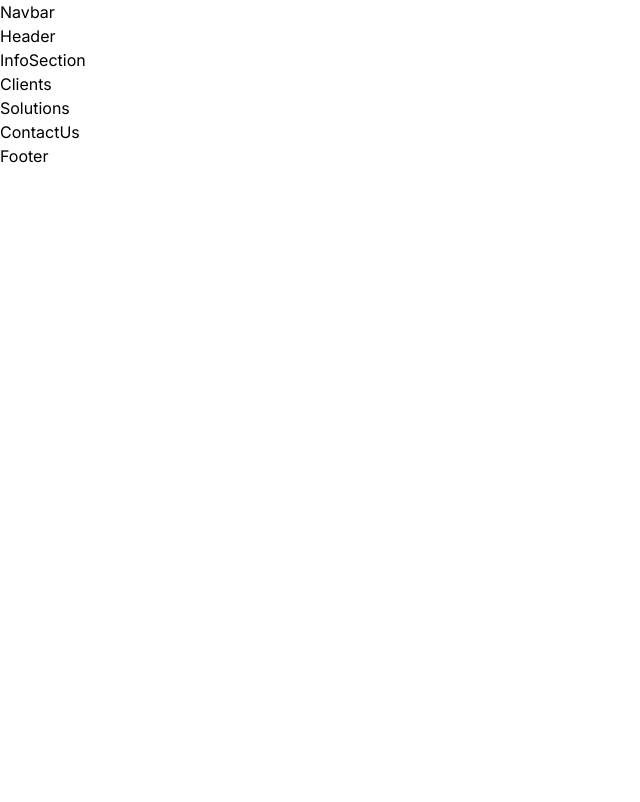
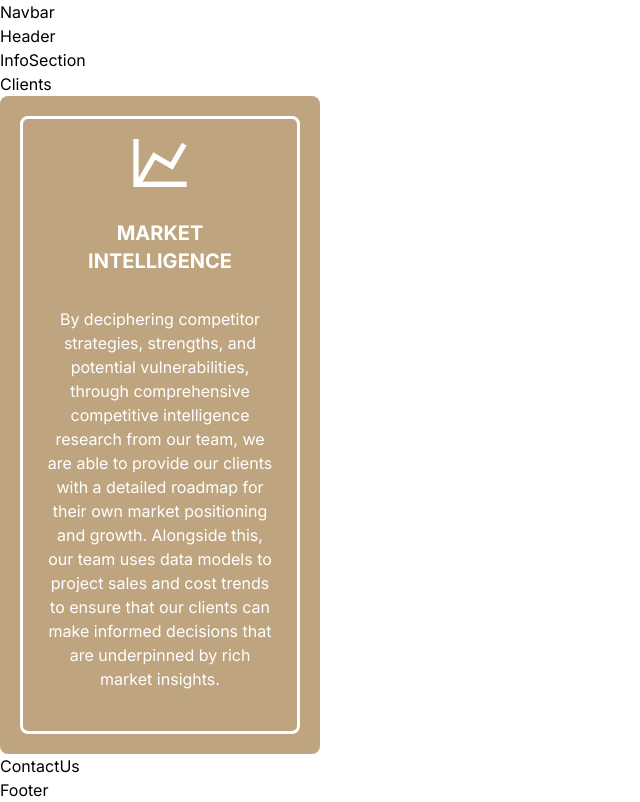
Before and after one commit to acm-ucr/hcg, a Next.js app: page /work in a window 1280 px wide. Shown: the whole page, without its empty margins (0-640 px from the left). Built offline with nearby package versions, Linux system fonts and the light colour scheme.

Commit message:
small tweaks

```diff
--- a/src/app/globals.css
+++ b/src/app/globals.css
@@ -5,6 +5,7 @@
 @theme {
   --color-hcg-black: #1b1919;
   --color-hcg-pastel-brown: #7a6a58;
+  --color-hcg-pastel-brown-secondary: #bfa57f;
   --color-hcg-medium-brown: #81633e;
   --color-hcg-gold: #bb8e57;
   --color-hcg-white: #ffffff;
--- a/src/components/work/SolutionCard.tsx
+++ b/src/components/work/SolutionCard.tsx
@@ -7,16 +7,11 @@ interface SolutionCardProps {
 
 const SolutionCard = ({ cardTitle, cardText, imageSrc }: SolutionCardProps) => {
   return (
-    <div className="max-w-lg rounded-lg bg-[#bfa57f] p-5">
-      <div className="flex flex-col items-center space-y-10 rounded-lg border-3 border-white p-5 text-center text-white">
-        <Image
-          src={imageSrc}
-          alt={"Image of " + cardTitle}
-          width={60}
-          height={60}
-        />
-        <h1 className="text-3xl font-bold">{cardTitle}</h1>
-        <p className="mb-5 text-xl">{cardText}</p>
+    <div className="bg-hcg-pastel-brown-secondary w-1/4 rounded-lg p-5">
+      <div className="flex flex-col items-center space-y-8 rounded-lg border-3 border-white p-5 text-center text-white">
+        <Image src={imageSrc} alt={"Image of " + cardTitle} />
+        <div className="text-xl font-bold">{cardTitle}</div>
+        <p className="text-md mb-5">{cardText}</p>
       </div>
     </div>
   );
--- a/src/components/work/Solutions.tsx
+++ b/src/components/work/Solutions.tsx
@@ -1,5 +1,17 @@
+import SolutionCard from "@/components/work/SolutionCard";
+
+import Trend from "@/public/work/solutions/trend.webp";
+
 const Solutions = () => {
-  return <div>Solutions</div>;
+  return (
+    <div>
+      <SolutionCard
+        cardTitle="MARKET INTELLIGENCE"
+        cardText="By deciphering competitor strategies, strengths, and potential vulnerabilities, through comprehensive competitive intelligence research from our team, we are able to provide our clients with a detailed roadmap for their own market positioning and growth. Alongside this, our team uses data models to project sales and cost trends to ensure that our clients can make informed decisions that are underpinned by rich market insights."
+        imageSrc={Trend}
+      />
+    </div>
+  );
 };
 
 export default Solutions;
```
